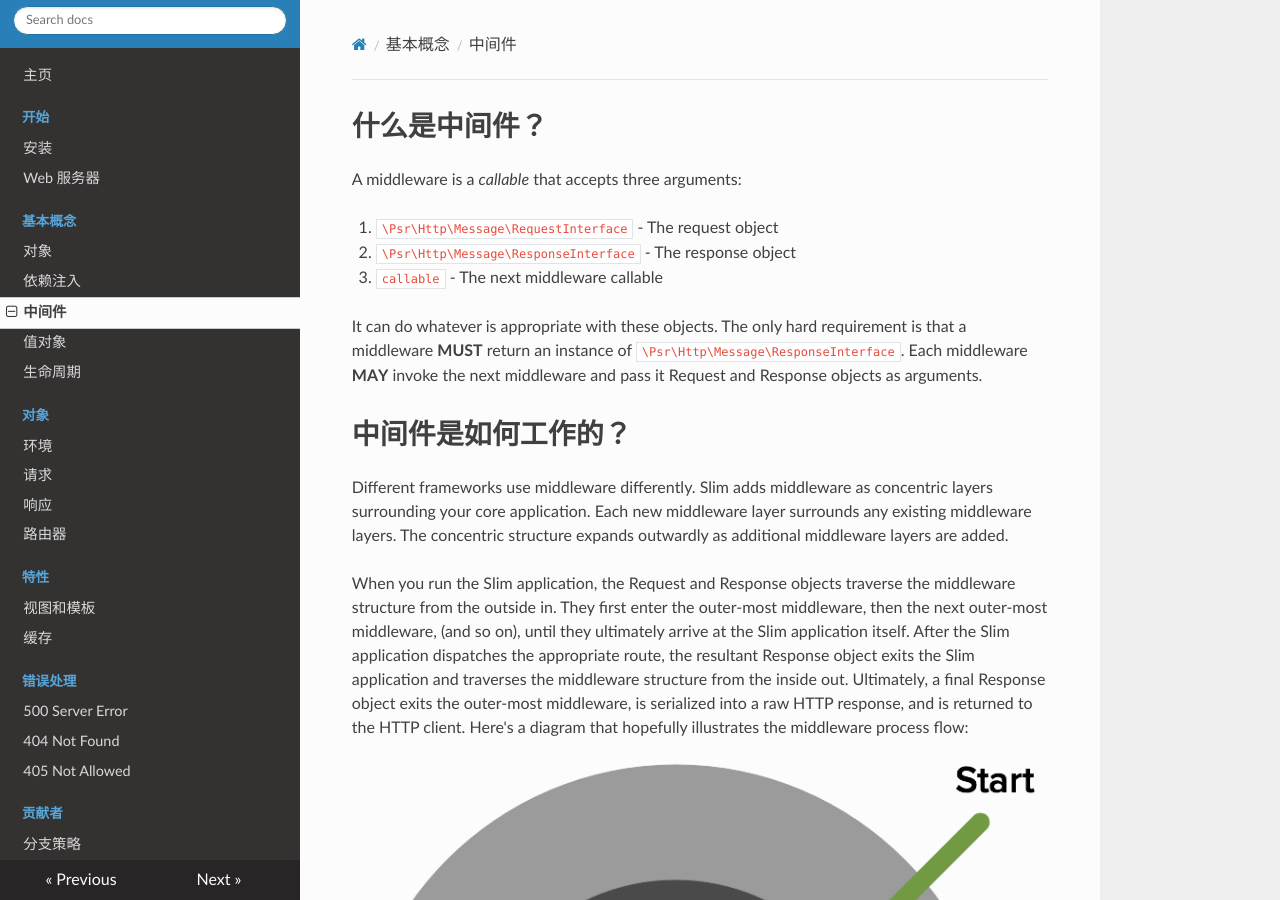
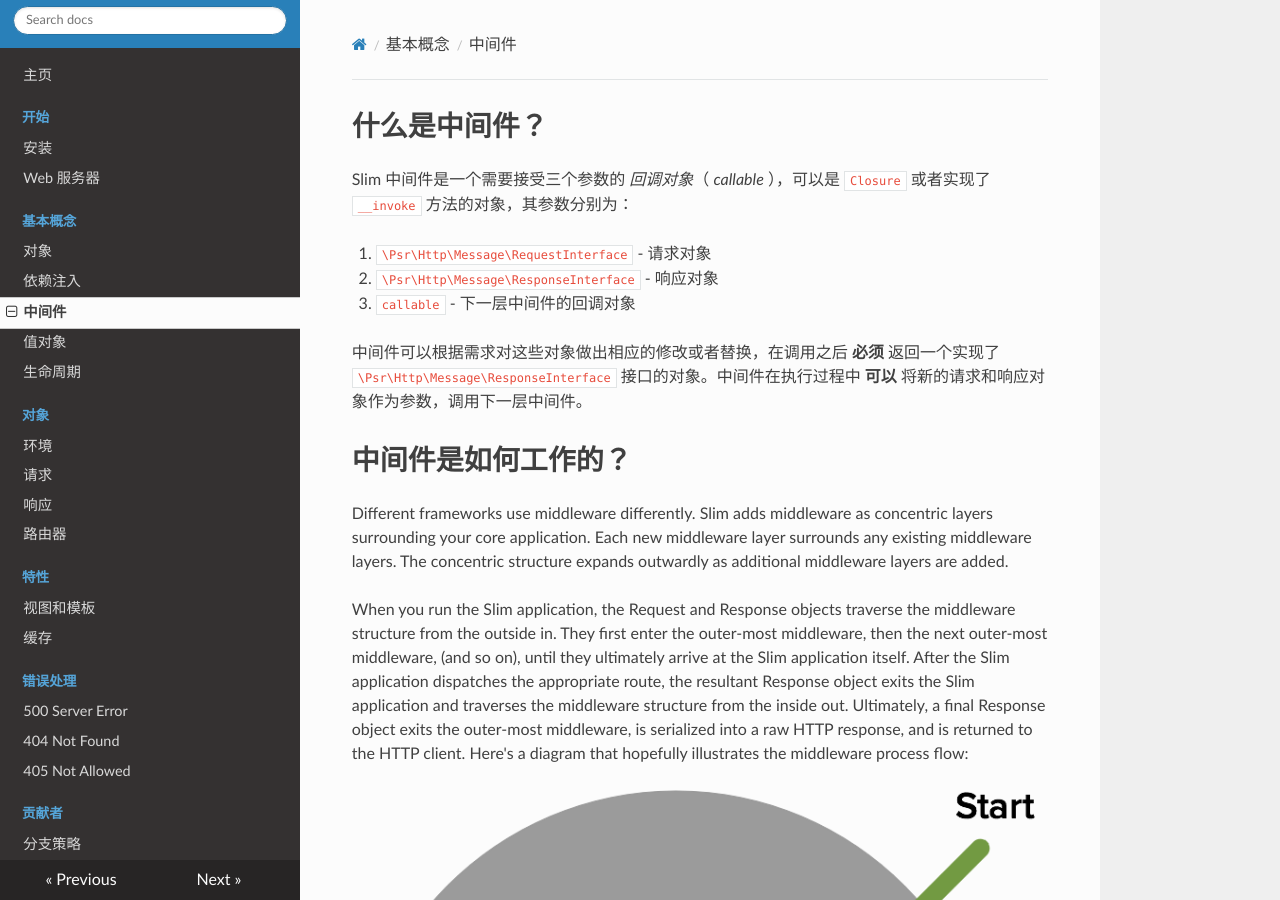
Before and after one commit to zither/slim-chinese-documentation, an MkDocs documentation site: the page built from docs/concepts/middleware.md, in a window 1280 px wide and 900 px high. Built offline with MkDocs 1.6.1, drawn with Linux system fonts in a browser that asks for light colours; nearby versions of some CDN libraries; old or Windows-style settings are respelled for this version of MkDocs.

Commit message:
翻译部分 Middleware 内容

```diff
--- a/docs/concepts/middleware.md
+++ b/docs/concepts/middleware.md
@@ -1,12 +1,12 @@
 # 什么是中间件？
 
-A middleware is a _callable_ that accepts three arguments:
+Slim 中间件是一个需要接受三个参数的 _回调对象_（ _callable_ ），可以是 `Closure` 或者实现了 `__invoke` 方法的对象，其参数分别为：
 
-1. `\Psr\Http\Message\RequestInterface` - The request object
-2. `\Psr\Http\Message\ResponseInterface` - The response object
-3. `callable` - The next middleware callable
+1. `\Psr\Http\Message\RequestInterface` - 请求对象
+2. `\Psr\Http\Message\ResponseInterface` - 响应对象
+3. `callable` - 下一层中间件的回调对象
 
-It can do whatever is appropriate with these objects. The only hard requirement is that a middleware **MUST** return an instance of `\Psr\Http\Message\ResponseInterface`. Each middleware **MAY** invoke the next middleware and pass it Request and Response objects as arguments.
+中间件可以根据需求对这些对象做出相应的修改或者替换，在调用之后 **必须** 返回一个实现了 `\Psr\Http\Message\ResponseInterface` 接口的对象。中间件在执行过程中 **可以** 将新的请求和响应对象作为参数，调用下一层中间件。
 
 # 中间件是如何工作的？
 
```
